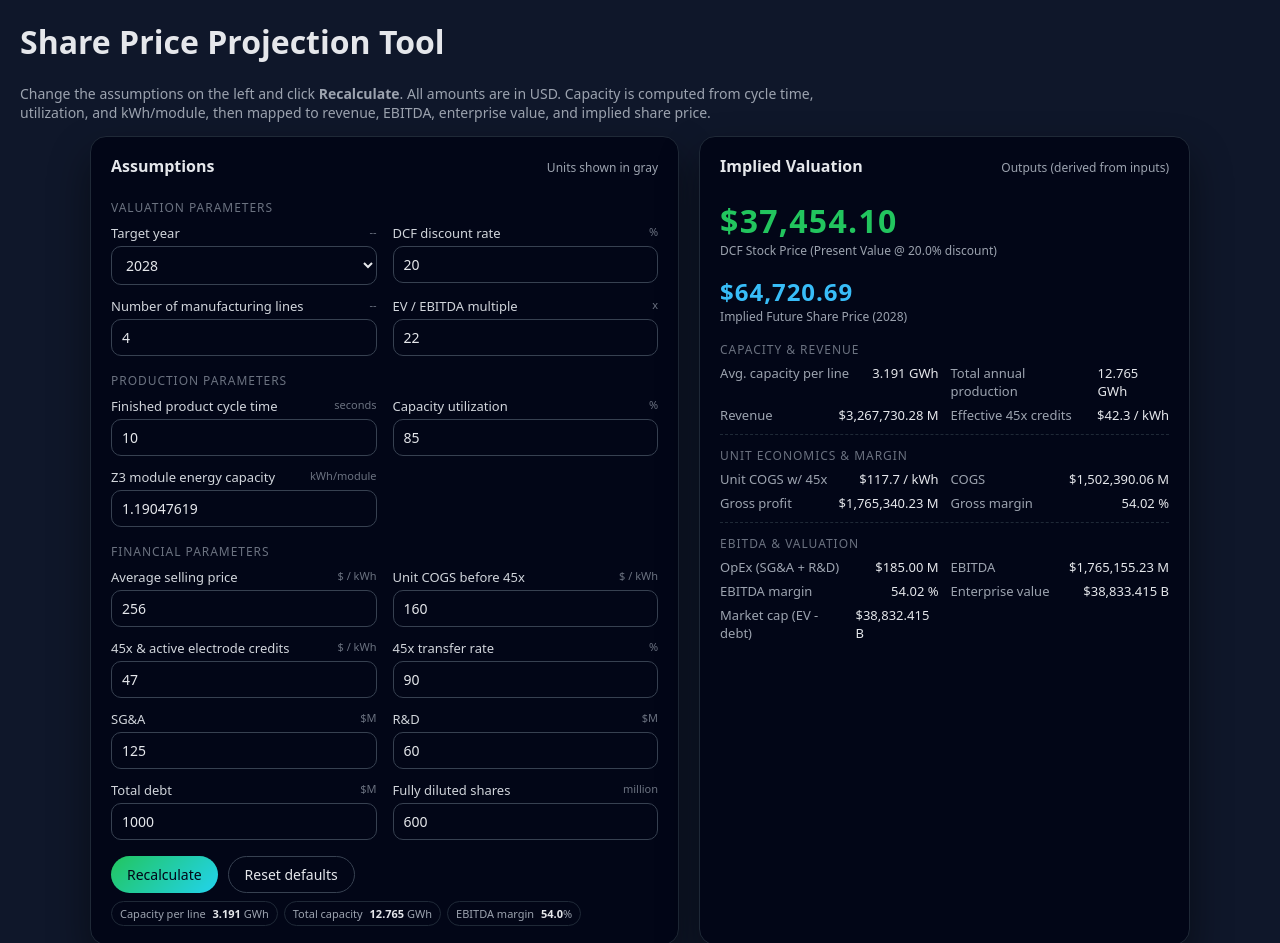
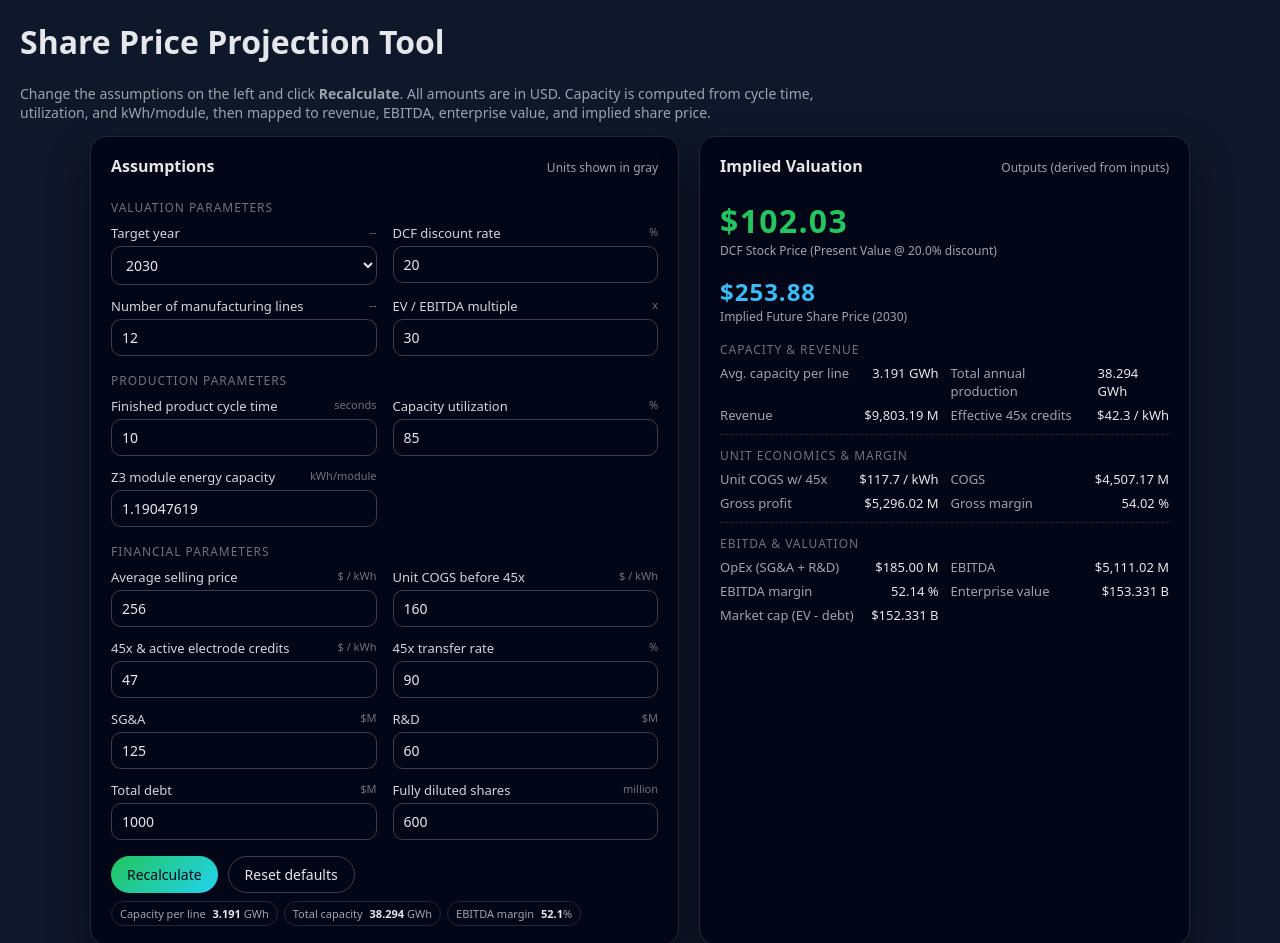
Before and after one commit to EoseIs100DollarStock/eose, a plain HTML site: page index.html in a window 1280 px wide. Shown: the top 943 px of the page. Drawn offline with Linux system fonts and the light colour scheme.

Commit message:
default value changes

```diff
--- a/index.html
+++ b/index.html
@@ -204,12 +204,12 @@
         <div class="inputs-grid">
           <div class="field">
             <label>Target year <span class="unit">--</span></label>
-            <select id="targetYear">
+            <select id="targetYear" onchange="updateLinesForYear()">
               <option value="2026">2026</option>
               <option value="2027">2027</option>
-              <option value="2028" selected>2028</option>
+              <option value="2028">2028</option>
               <option value="2029">2029</option>
-              <option value="2030">2030</option>
+              <option value="2030" selected>2030</option>
             </select>
           </div>
 
@@ -220,12 +220,12 @@
 
           <div class="field">
             <label>Number of manufacturing lines <span class="unit">--</span></label>
-            <input id="numLines" type="number" step="1" value="4">
+            <input id="numLines" type="number" step="1" value="12">
           </div>
 
           <div class="field">
             <label>EV / EBITDA multiple <span class="unit">x</span></label>
-            <input id="evEbitdaMultiple" type="number" step="0.1" value="22">
+            <input id="evEbitdaMultiple" type="number" step="0.1" value="30">
           </div>
         </div>
       </div>
@@ -402,7 +402,7 @@
 
   <script>
     const defaults = {
-      numLines: 4,
+      numLines: 12,  // Default for 2030
       cycleTimeSec: 10,
       capacityUtilPct: 85,
       kwhPerModule: 1.19047619,
@@ -414,9 +414,18 @@
       rndM: 60,
       debtM: 1000,
       sharesM: 600,
-      evEbitdaMultiple: 22,
-      targetYear: 2028,
+      evEbitdaMultiple: 30,
+      targetYear: 2030,
       discountRate: 20
+    };
+
+    // Manufacturing lines by year
+    const linesByYear = {
+      2026: 4,
+      2027: 4,
+      2028: 8,
+      2029: 12,
+      2030: 12
     };
 
     function formatNumber(value, decimals = 2) {
@@ -431,6 +440,15 @@
       const el = document.getElementById(id);
       const v = parseFloat(el.value);
       return isNaN(v) ? 0 : v;
+    }
+
+    function updateLinesForYear() {
+      const targetYear = parseInt(document.getElementById("targetYear").value);
+      const numLinesInput = document.getElementById("numLines");
+      if (linesByYear[targetYear]) {
+        numLinesInput.value = linesByYear[targetYear];
+      }
+      recalculate();
     }
 
     function resetDefaults() {
@@ -471,12 +489,13 @@
       const totalCapacityGWh = annualCapacityPerLineGWh * numLines;
 
       // Revenue
-      const revenueM = totalCapacityGWh * 1000 * asp; // GWh * 1000 * $/kWh => $M
+      // GWh = 1M kWh, so: GWh * ($/kWh) = $M
+      const revenueM = totalCapacityGWh * asp;
 
       // Credits and COGS
       const effective45x = creditsPerKwh * transferRate;
       const unitCogsW45x = unitCogsBefore45x - effective45x;
-      const cogsM = totalCapacityGWh * 1000 * unitCogsW45x;
+      const cogsM = totalCapacityGWh * unitCogsW45x;
 
       const grossProfitM = revenueM - cogsM;
       const grossMarginPct =
```
